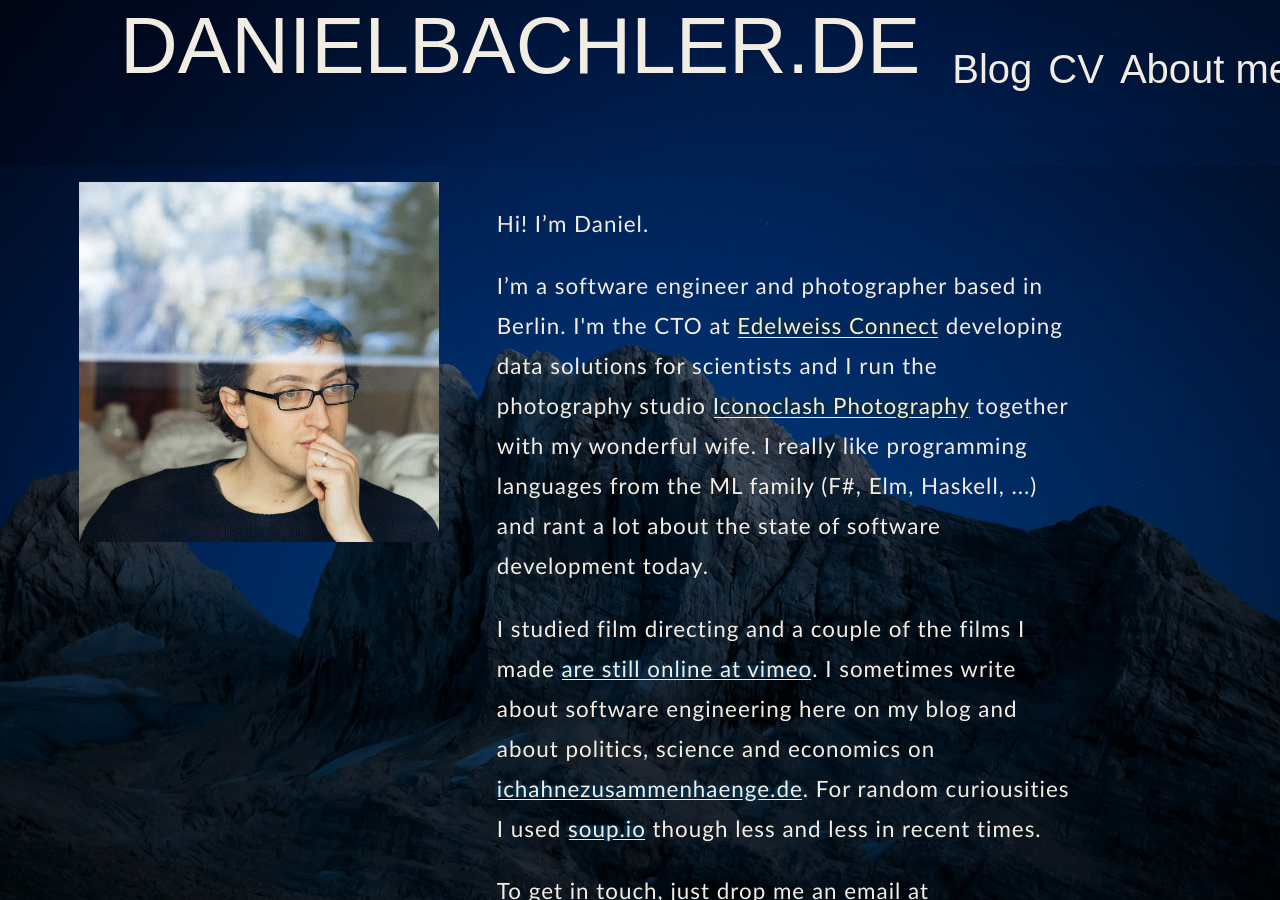
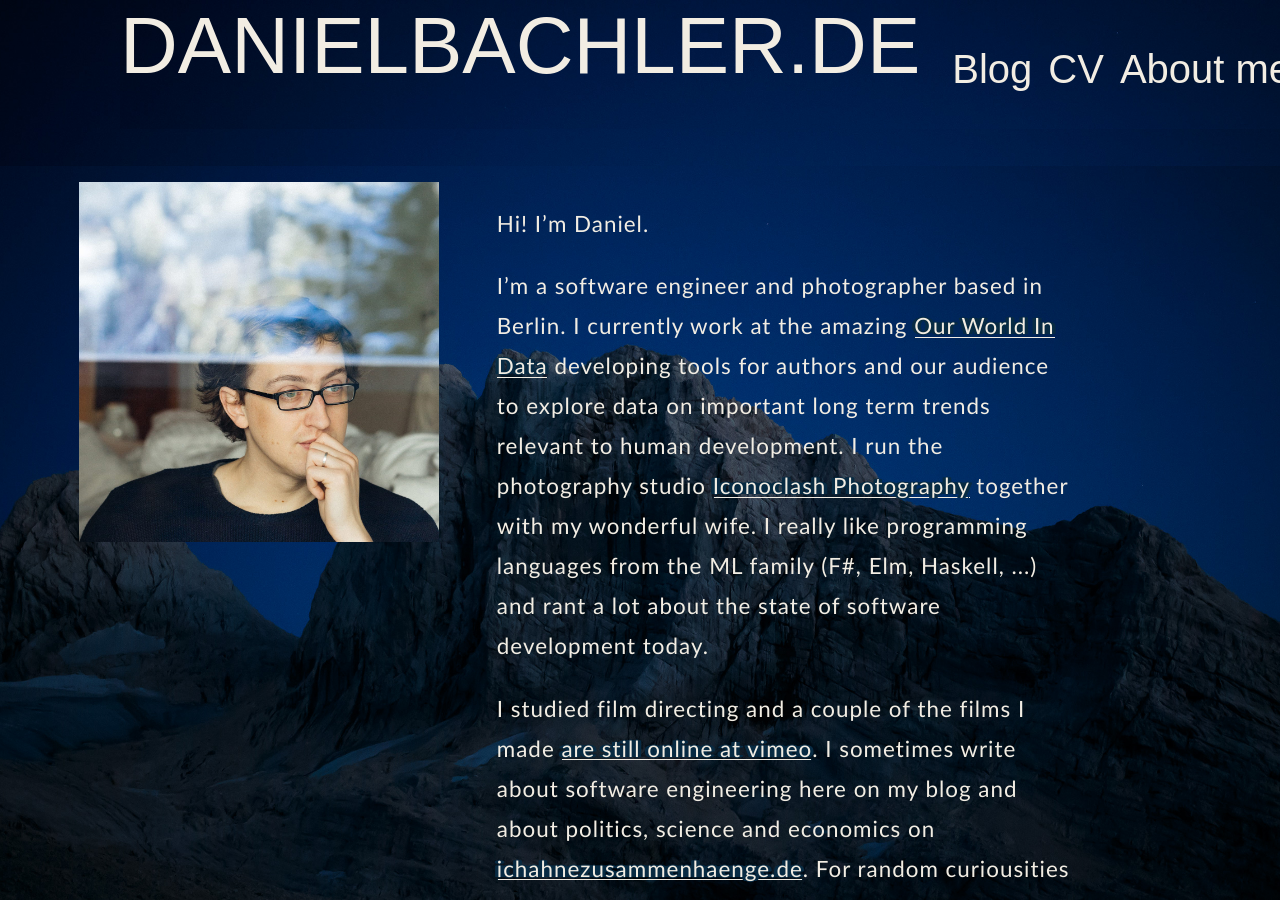
Before and after one commit to danyx23/danyx23.github.io, a Jekyll site: the page built from about.html, in a window 1280 px wide and 900 px high. Built offline with Jekyll 4.4.1, drawn with Linux system fonts in a browser that asks for light colours; nearby versions of some CDN libraries; some web fonts are replaced.

Commit message:
Update CV page and about; fix an error in the f sharp blog post

```diff
--- a/about.html
+++ b/about.html
@@ -19,7 +19,7 @@
             </p>
 
             <p>
-                I’m a software engineer and photographer based in Berlin. I'm the CTO at <a href="https://edelweissconnect.com/">Edelweiss Connect</a> developing data solutions for scientists and I run the photography studio <a href="https://www.iconoclash-photography.com">Iconoclash Photography</a> together with my wonderful wife. I really like programming languages from the ML family (F#, Elm, Haskell, ...) and rant a lot about the state of software development today.
+                I’m a software engineer and photographer based in Berlin. I currently work at the amazing <a href="https://ourworldindata.org/">Our World In Data</a> developing tools for authors and our audience to explore data on important long term trends relevant to human development. I run the photography studio <a href="https://www.iconoclash-photography.com">Iconoclash Photography</a> together with my wonderful wife. I really like programming languages from the ML family (F#, Elm, Haskell, ...) and rant a lot about the state of software development today.
             </p>
 
             <p> I studied film directing and a couple of the films I made <a href="https://vimeo.com/album/3796617" target="blank">are still online at vimeo</a>. I sometimes write about software engineering here on my blog and about politics, science and economics on <a
--- a/cv.html
+++ b/cv.html
@@ -5,7 +5,10 @@
 <p>Download a more <a href="/DanielBachlerCV.pdf">detailed PDF version</a> of my CV.</p>
 <table class="cv-table">
 <tr>
-  <td class="cv-time">Current</td>
+  <td class="cv-time">current</td>
+  <td>Principal Software Engineer at <a href="https://ourworldindata.org">Our World In Data</a>.</td>
+</tr><tr>
+  <td class="cv-time">2016-2021</td>
   <td>CTO at Edelweiss Connect, working on making toxicological data sources more accessible (using mostly F# and Elm) and taking care of deployments (Docker/Kubernetes setup). Co-organizing the Friendly Functional Programming Berlin Meetup.</td>
 </tr>
 <tr>
```
Also changed, not shown: _drafts/a-nuanced-take-on-nuclear-power.md (+6 -0 lines), _posts/2020-12-23-what-i-wish-i-knew-when-learning-fsharp.md (+2 -2 lines), _posts/2021-03-04-what-i-like-about-fsharp-is-online-on-youtube.md (+3 -0 lines), 1 other file.
